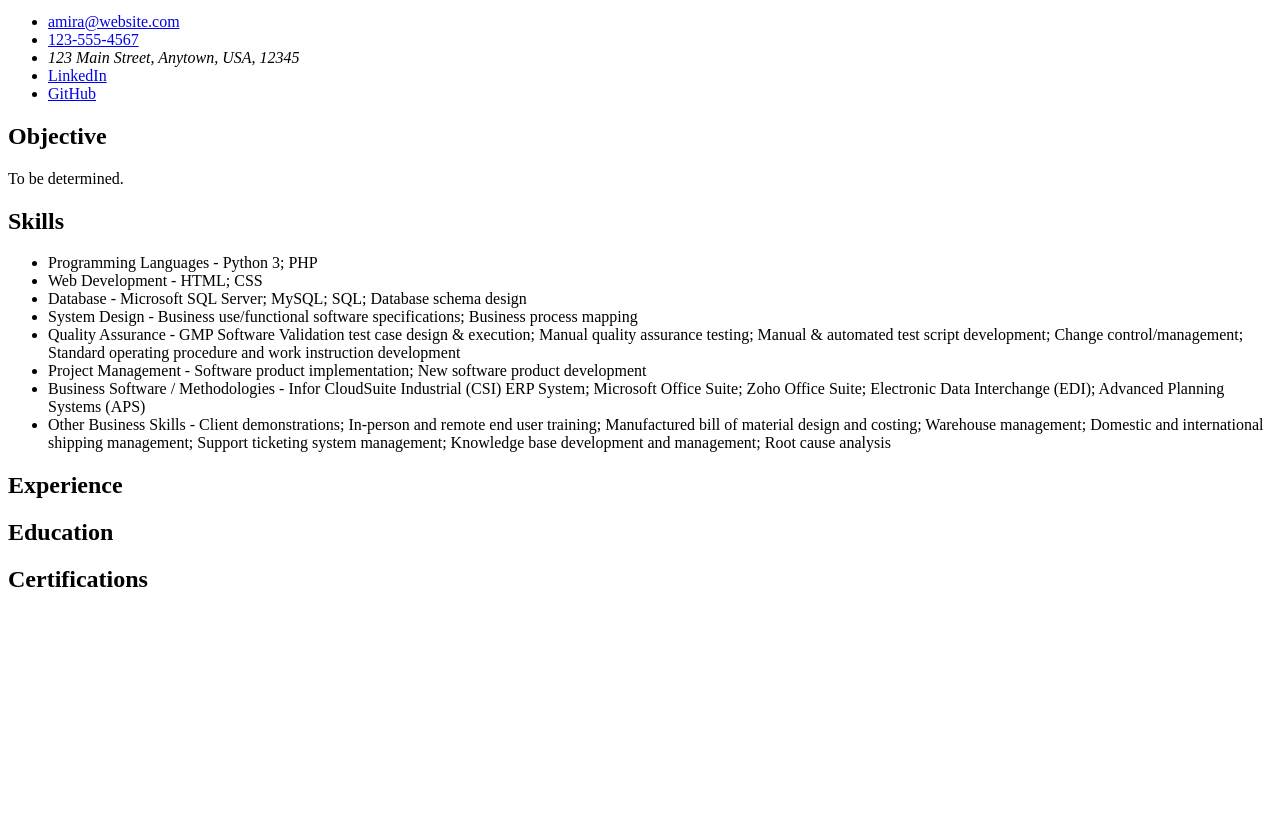
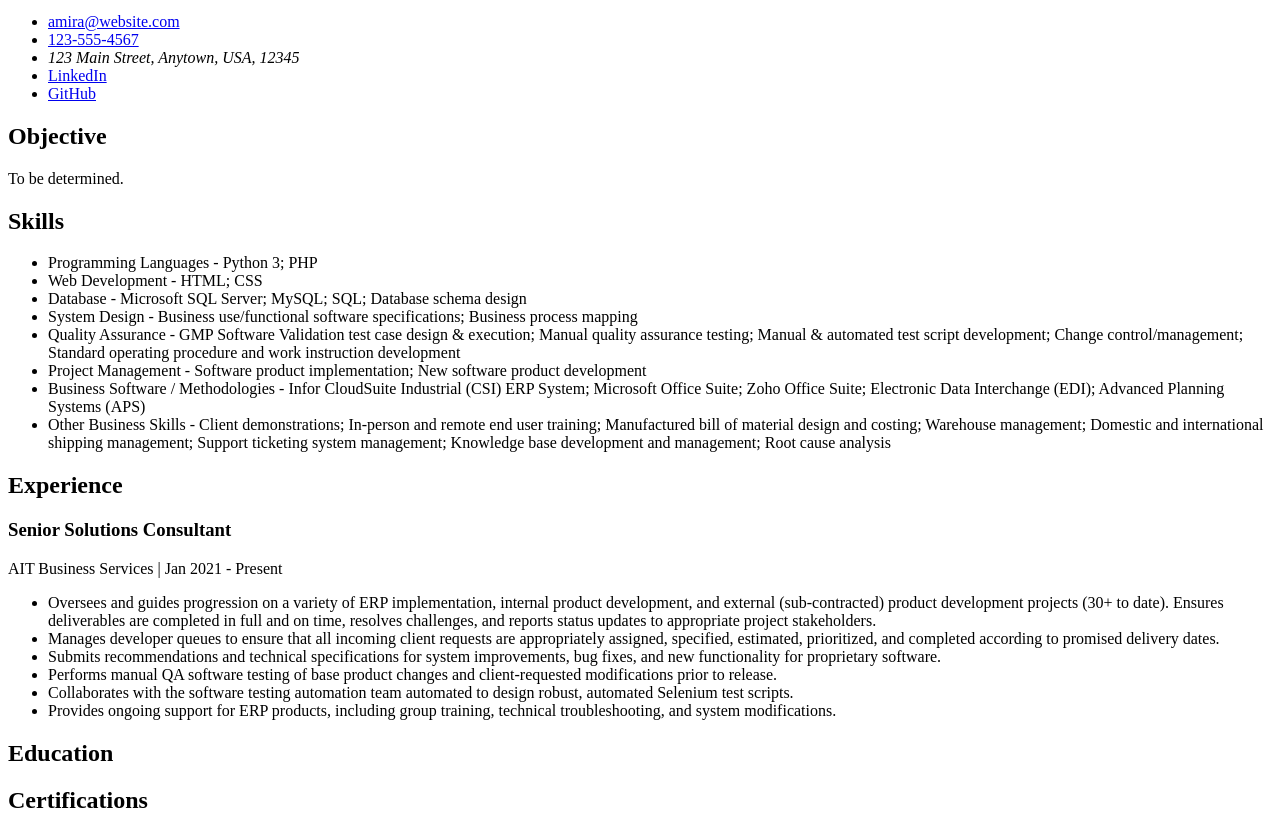
Before and after one commit to amm0116/resume-amm0116, a website: page src/index.html in a window 1280 px wide. Shown: the part 148-982 px from the top of the page. Before the commit the page ends 800 px from the top, so only its background shows below. Drawn offline with Linux system fonts and the light colour scheme.

Commit message:
Added Senior Solutions Consultant article under Experience section

```diff
--- a/src/index.html
+++ b/src/index.html
@@ -65,6 +65,30 @@
 
                 <h2>Experience</h2>
 
+                <article>
+
+                    <h3>Senior Solutions Consultant</h3>
+
+                    <p>AIT Business Services | Jan 2021 - Present</p>
+
+                    <ul>
+
+                        <li>Oversees and guides progression on a variety of ERP implementation, internal product development, and external (sub-contracted) product development projects (30+ to date). Ensures deliverables are completed in full and on time, resolves challenges, and reports status updates to appropriate project stakeholders.</li>
+
+                        <li>Manages developer queues to ensure that all incoming client requests are appropriately assigned, specified, estimated, prioritized, and completed according to promised delivery dates.</li>
+
+                        <li>Submits recommendations and technical specifications for system improvements, bug fixes, and new functionality for proprietary software.</li>
+
+                        <li>Performs manual QA software testing of base product changes and client-requested modifications prior to release.</li>
+
+                        <li>Collaborates with the software testing automation team automated to design robust, automated Selenium test scripts.</li>
+
+                        <li>Provides ongoing support for ERP products, including group training, technical troubleshooting, and system modifications.</li>
+
+                    </ul>
+
+                </article>
+
             </section>
 
             <section>
```
